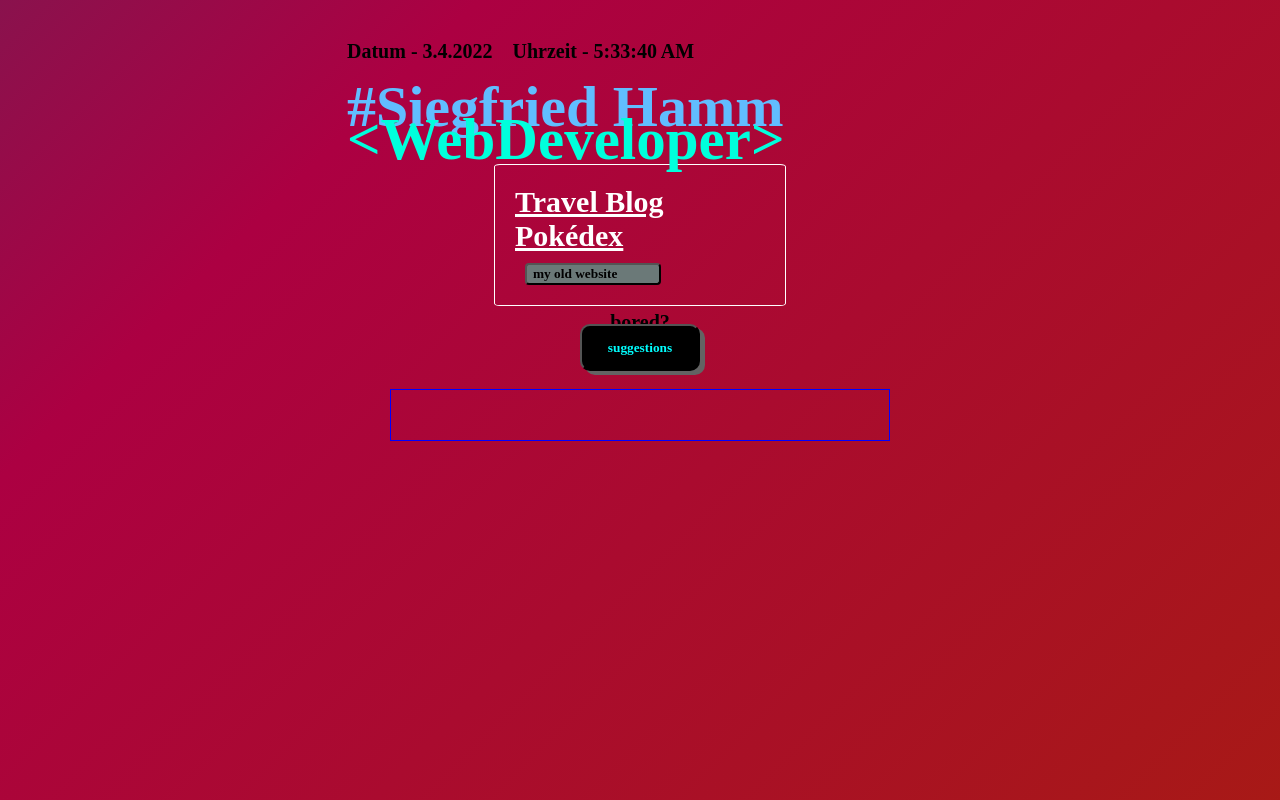
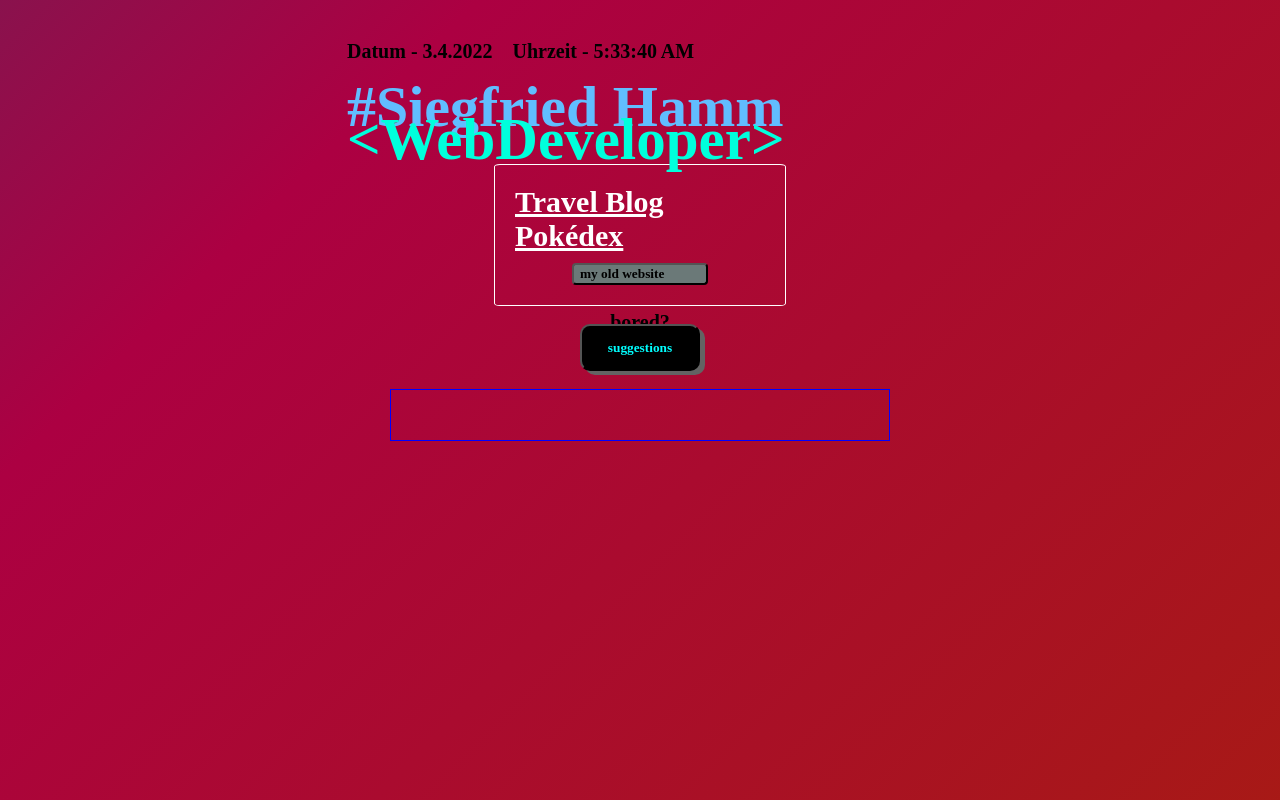
Before and after one commit to siggi-ai/newport, a Vue app: page / in a window 1280 px wide. Built offline with nearby package versions, Linux system fonts and the light colour scheme; no server answers; a web font is replaced by a local one.

Commit message:
button old page

```diff
--- a/src/App.vue
+++ b/src/App.vue
@@ -133,7 +133,7 @@ body {
   margin-top: 10px;
   width: 136px;
   border-radius: 4px;
-  margin-left: 10px;
+  margin-left: 57px;
   font-family: "Bungee Hairline";
   background-color: #6b7978;
   color: black;
```
